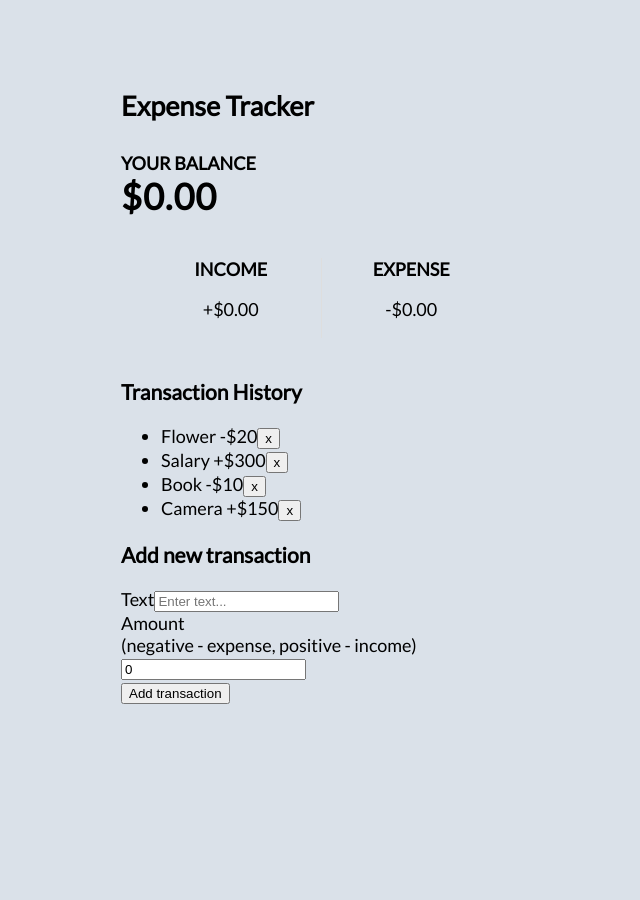
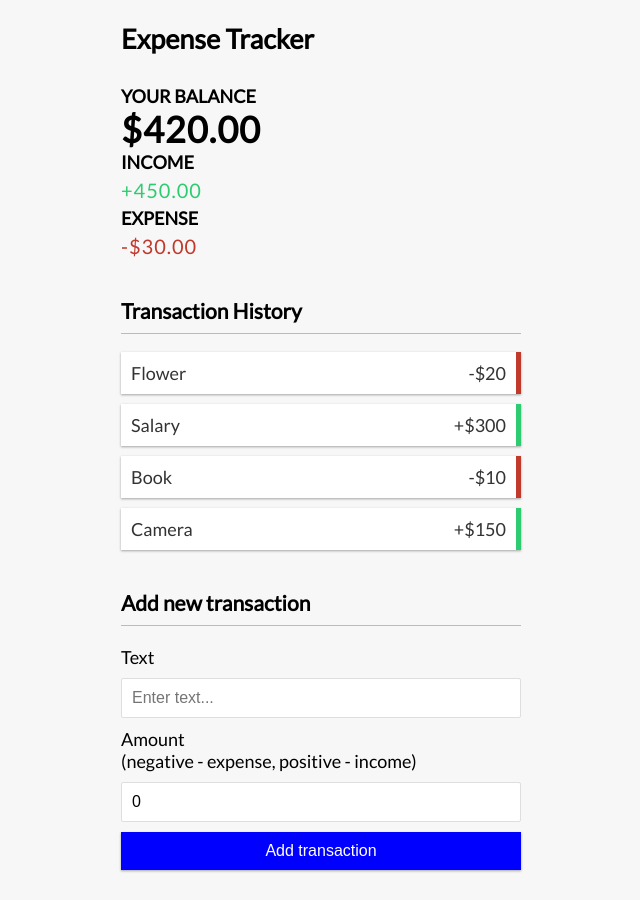
Before and after one commit to obaidahmed13/ExpenseTracker, a React (Create React App) app in the folder expense-tracker/: page / in a window 1280 px wide. Shown: the whole page, without its empty margins (319-959 px from the left). Before the commit the page ends 800 px from the top, so only its background shows below. Built offline with nearby package versions, Linux system fonts and the light colour scheme.

Commit message:
delete transaction

```diff
--- a/expense-tracker/src/App.css
+++ b/expense-tracker/src/App.css
@@ -1,8 +1,15 @@
 @import url('https://fonts.googleapis.com/css?family=Lato&display=swap');
 
+:root {
+  --box-shadow: 0 1px 3px rgba(0, 0, 0, 0.12), 0 1px 2px rgba(0, 0, 0, 0.24);
+}
+
+* {
+  box-sizing: border-box;
+}
 
 body {
-  background-color: rgb(218, 225, 233);
+  background-color: #f7f7f7;
   display: flex;
   flex-direction: column;
   align-items: center;
@@ -23,13 +30,19 @@ h1 {
   margin: 0;
 }
 
+h3 {
+  border-bottom: 1px solid #bbb;
+  padding-bottom: 10px;
+  margin: 40px 0 10px;
+}
+
 h4 {
   margin: 0;
   text-transform: uppercase;
 }
 
-.ie-container {
-  background-color: rgb(218, 225, 233);;
+.inc-exp-container {
+  background-color: #fff;
   box-shadow: var(--box-shadow);
   padding: 20px;
   display: flex;
@@ -37,11 +50,103 @@ h4 {
   margin: 20px 0;
 }
 
-.ie-container > div {
+.inc-exp-container > div {
   flex: 1;
   text-align: center;
 }
 
-.ie-container > div:first-of-type {
+.inc-exp-container > div:first-of-type {
   border-right: 1px solid #dedede;
 }
+
+.money {
+  font-size: 20px;
+  letter-spacing: 1px;
+  margin: 5px 0;
+}
+
+.money.plus {
+  color: #2ecc71;
+}
+
+.money.minus {
+  color: #c0392b;
+}
+
+label {
+  display: inline-block;
+  margin: 10px 0;
+}
+
+input[type='text'],
+input[type='number'] {
+  border: 1px solid #dedede;
+  border-radius: 2px;
+  display: block;
+  font-size: 16px;
+  padding: 10px;
+  width: 100%;
+}
+
+.btn {
+  cursor: pointer;
+  background-color: blue;
+  box-shadow: var(--box-shadow);
+  color: #fff;
+  border: 0;
+  display: block;
+  font-size: 16px;
+  margin: 10px 0 30px;
+  padding: 10px;
+  width: 100%;
+}
+
+.btn:focus,
+.delete-btn:focus {
+  outline: 0;
+}
+
+.list {
+  list-style-type: none;
+  padding: 0;
+  margin-bottom: 40px;
+}
+
+.list li {
+  background-color: #fff;
+  box-shadow: var(--box-shadow);
+  color: #333;
+  display: flex;
+  justify-content: space-between;
+  position: relative;
+  padding: 10px;
+  margin: 10px 0;
+}
+
+.list li.plus {
+  border-right: 5px solid #2ecc71;
+}
+
+.list li.minus {
+  border-right: 5px solid #c0392b;
+}
+
+.delete-btn {
+  cursor: pointer;
+  background-color: #e74c3c;
+  border: 0;
+  color: #fff;
+  font-size: 20px;
+  line-height: 20px;
+  padding: 2px 5px;
+  position: absolute;
+  top: 50%;
+  left: 0;
+  transform: translate(-100%, -50%);
+  opacity: 0;
+  transition: opacity 0.3s ease;
+}
+
+.list li:hover .delete-btn {
+  opacity: 1;
+}
--- a/expense-tracker/src/components/Balance.js
+++ b/expense-tracker/src/components/Balance.js
@@ -1,10 +1,15 @@
-import React from 'react'
+import React, {useContext} from 'react'
+import { GlobalContext } from '../context/GlobalState'
+export const Balance = () => {
+  const {transactions}= useContext(GlobalContext);
+  const amounts = transactions.map(transaction => transaction.amount);
 
-export const Balance = () => {
+  const total = amounts.reduce((acc, item) => (acc += item), 0).toFixed(2);
+
   return (
     <div>
         <h4>Your Balance</h4>
-        <h1>$0.00</h1>
+        <h1>${total}</h1>
     </div>
   )
 }
--- a/expense-tracker/src/components/IncomeExpenses.js
+++ b/expense-tracker/src/components/IncomeExpenses.js
@@ -1,15 +1,27 @@
-import React from 'react'
+import React, {useContext} from 'react'
+import { GlobalContext } from '../context/GlobalState'
+export const IncomeExpenses = () => {
+  const {transactions}= useContext(GlobalContext);
+  const amounts = transactions.map(transaction => transaction.amount);
 
-export const IncomeExpenses = () => {
+  const income = amounts
+    .filter(item => item > 0)
+    .reduce((acc, item) => (acc += item), 0)
+    .toFixed(2);
+
+  const expense = (
+    amounts.filter(item => item < 0).reduce((acc, item) => (acc += item), 0) *
+    -1
+  ).toFixed(2);
   return (
     <div className="ie-container">
         <div>
           <h4>Income</h4>
-          <p className="money plus">+$0.00</p>
+          <p className="money plus">+{income}</p>
         </div>
         <div>
           <h4>Expense</h4>
-          <p className="money minus">-$0.00</p>
+          <p className="money minus">-${expense}</p>
         </div>
       </div>
   )
--- a/expense-tracker/src/components/Transaction.js
+++ b/expense-tracker/src/components/Transaction.js
@@ -1,10 +1,12 @@
-import React from 'react'
-
+import React, {useContext} from 'react'
+import { GlobalContext } from '../context/GlobalState';
 export const Transaction = ({transaction}) => {
+  const{deleteTransaction} = useContext(GlobalContext);
   const sign = transaction.amount < 0 ? '-' : '+';
   return (
-    <div><li className="minus">
-    {transaction.text} <span>{sign}${Math.abs(transaction.amount)}</span><button className="delete-btn">x</button>
+    <div><li className={transaction.amount < 0 ? 'minus' : 'plus'}>
+    {transaction.text} <span>{sign}${Math.abs(transaction.amount)}</span><button
+    onClick={()=> deleteTransaction(transaction.id)} className="delete-btn">x</button>
   </li></div>
   )
 }
--- a/expense-tracker/src/context/AppReducer.js
+++ b/expense-tracker/src/context/AppReducer.js
@@ -1,5 +1,10 @@
 const myReducer = (state, action) => {
     switch(action.type) {
+        case 'DELETE_TRANSACTION':
+            return{
+                ...state,
+                transactions: state.transactions.filter(transaction => transaction.id !== action.payload)
+            }
         default:
             return state;
     }
--- a/expense-tracker/src/context/GlobalState.js
+++ b/expense-tracker/src/context/GlobalState.js
@@ -16,8 +16,16 @@ export const GlobalContext = createContext(initialState);
 export const GlobalProvider = ({children}) => {
     const[state, dispatch] = useReducer(AppReducer, initialState);
 
+    function deleteTransaction (id) {
+        dispatch({
+            type: 'DELETE_TRANSACTION',
+            payload:id
+        })
+    }
+
     return (<GlobalContext.Provider value = {{
-        transactions: state.transactions
+      transactions: state.transactions,
+      deleteTransaction
     }}>{children}
     </GlobalContext.Provider>);
 }
```
